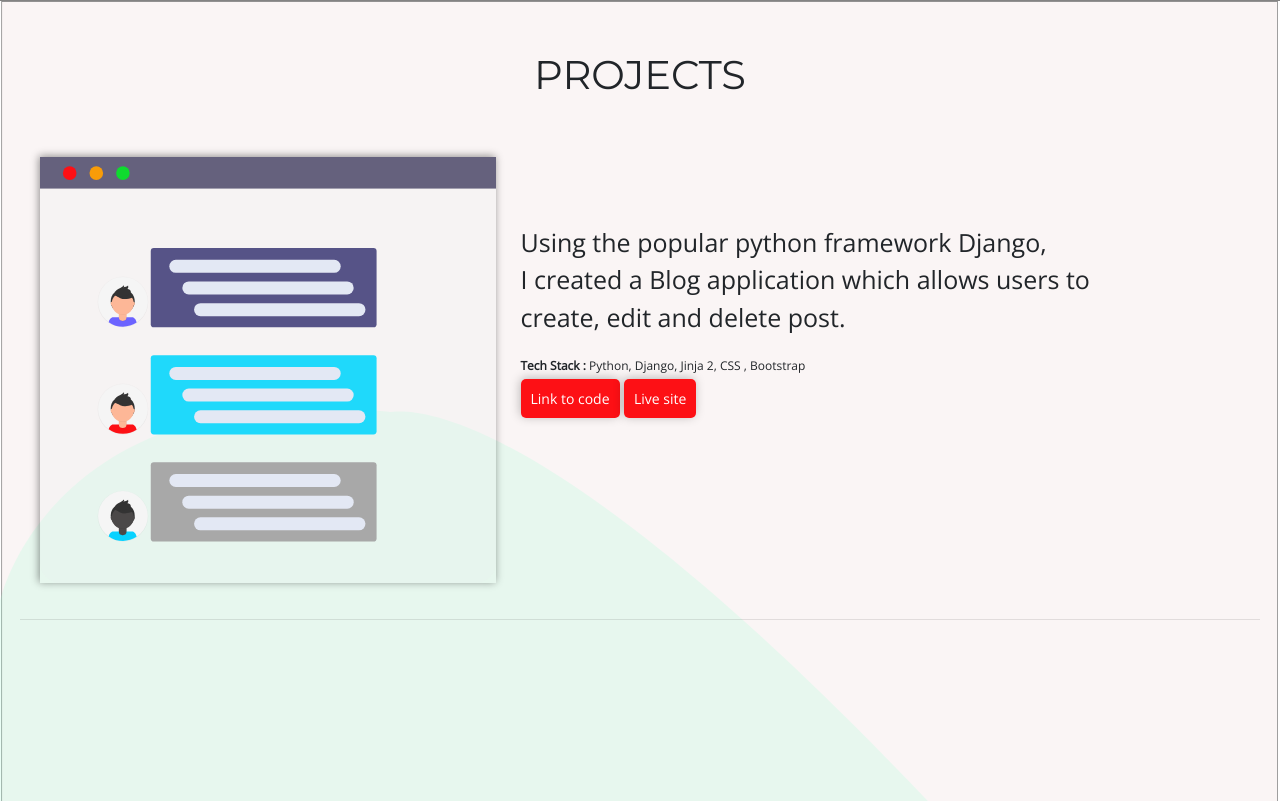
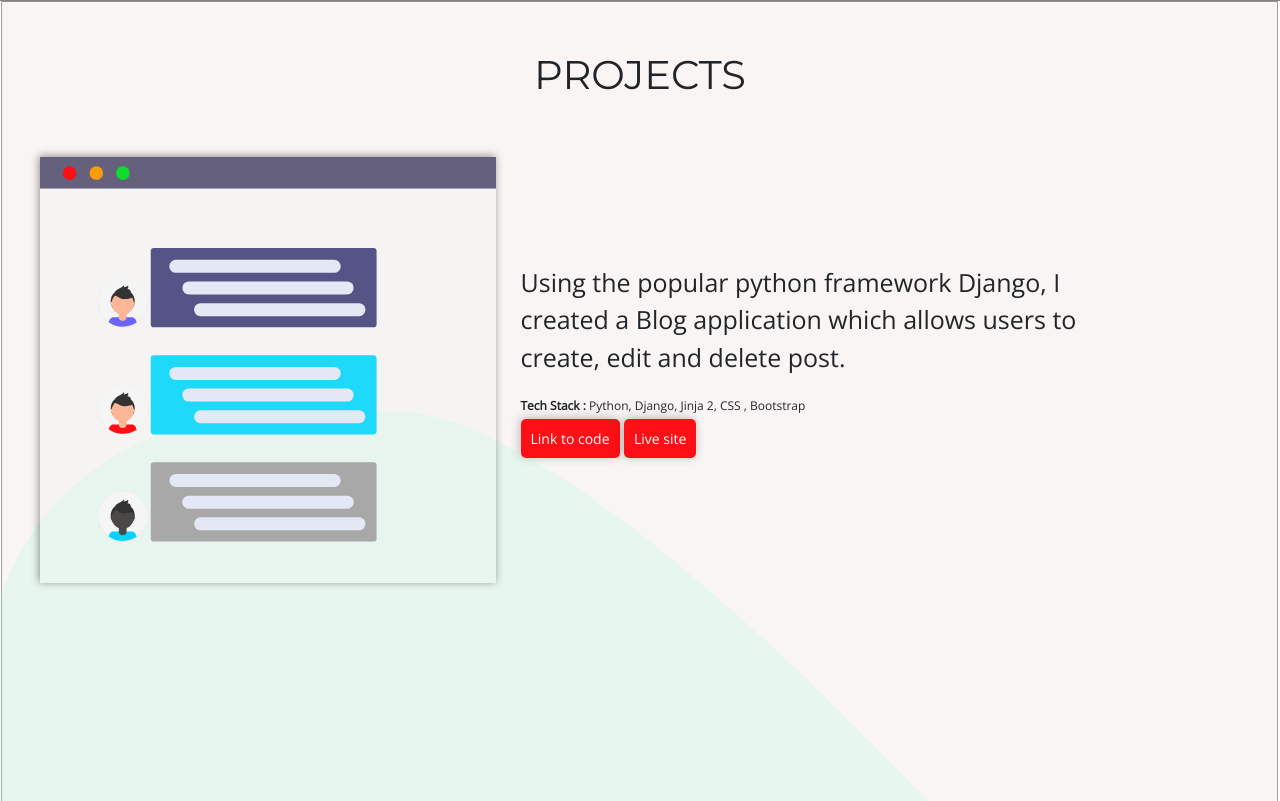
Before and after one commit to SarpongAbasimi/PortSite, a plain HTML site: page index.html in a window 1280 px wide. Shown: the part 799-1600 px from the top of the page. Drawn offline with nearby package versions, Linux system fonts and the light colour scheme.

Commit message:
fixed bug

```diff
--- a/index.css
+++ b/index.css
@@ -151,7 +151,7 @@ section{
     width: 50%;
     display: inline-block;
     position: relative;
-    top: 30px;
+    top: 70px;
 }
 
 #blog-desc p{
--- a/index.html
+++ b/index.html
@@ -47,14 +47,13 @@
 
 
          <div id="blog">
-
             <div id="blog-img-container" class="blog-div">
                 <img id='blog-image' src="./siteIMG/Sblog.svg" alt="blog">
             </div>
 
             <div id="blog-desc" class="blog-div">
                     <p>
-                            Using the popular python framework Django, <br>
+                            Using the popular python framework Django,
                             I created a Blog application which allows users
                             to create, edit and delete post.
                     </p>
@@ -65,7 +64,9 @@
                          <a  class="link-to-site" href="#">Live site</a>
                      </div>
             </div>
-            <hr>
+         </div>
+
+         <div id="blog">
 
 
          </div>
```
